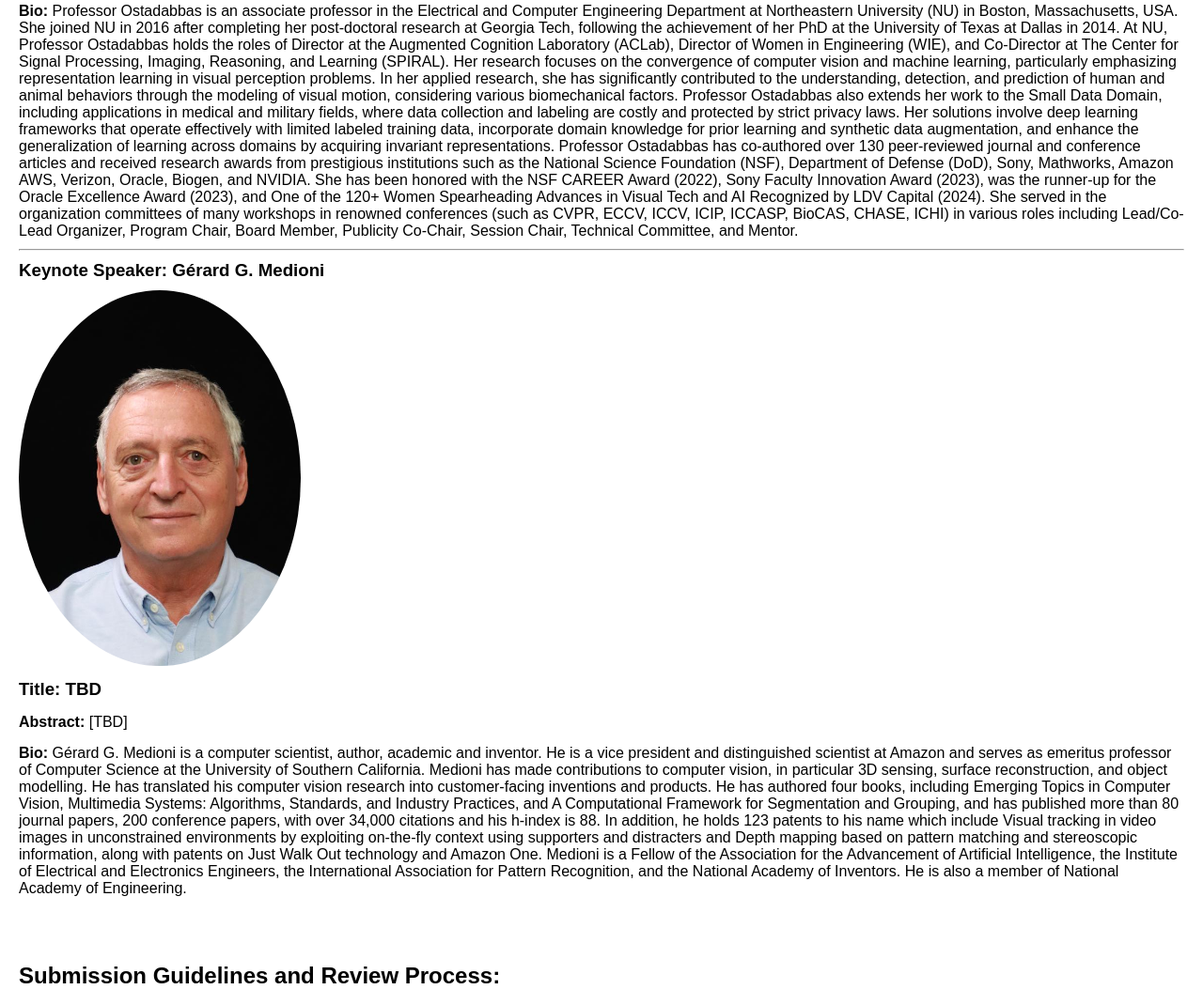
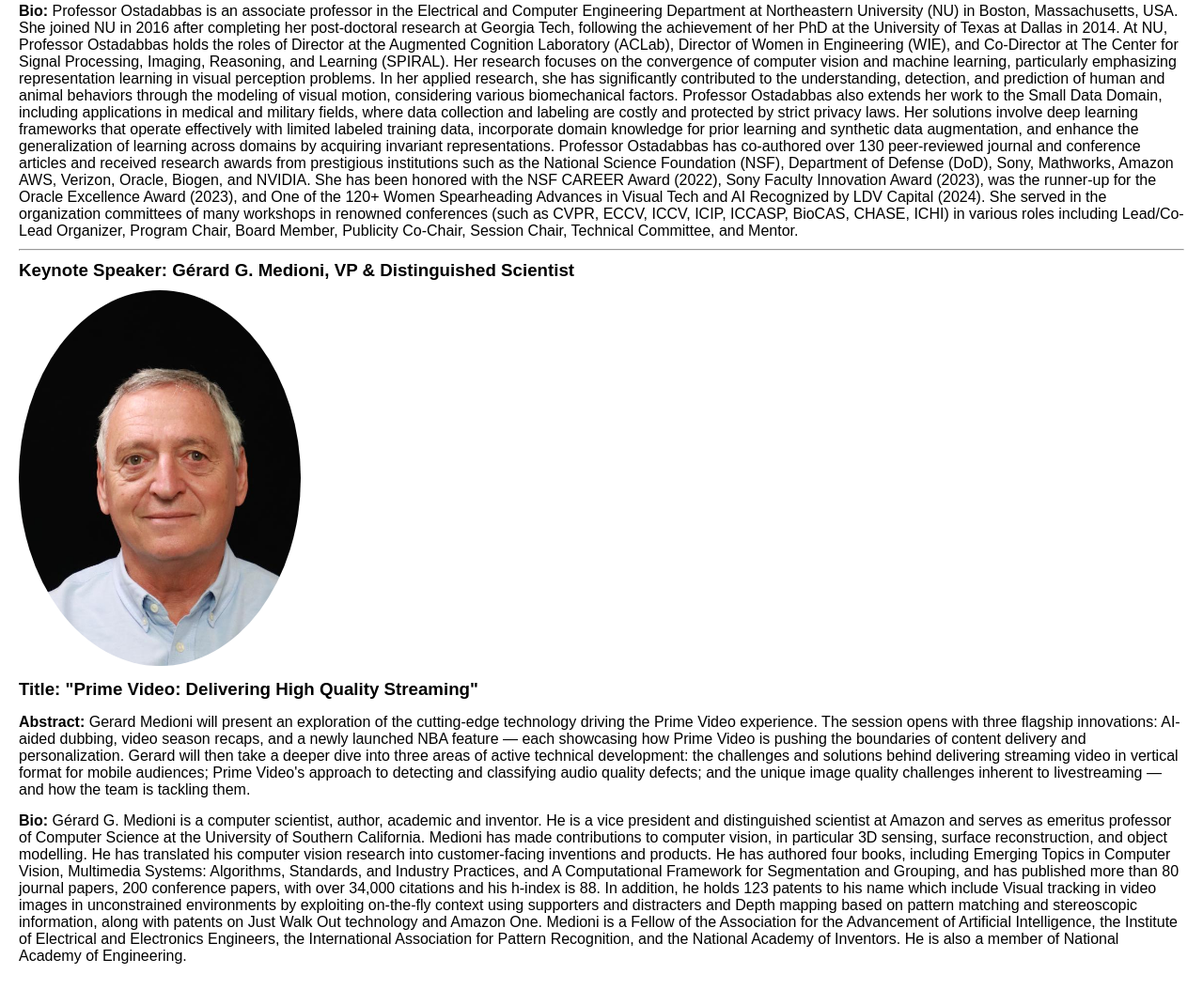
Before and after one commit to wacv2026-image-quality-workshop/wacv2026-image-quality-workshop.github.io, a plain HTML site: page index.html in a window 1280 px wide. Shown: the part 4267-5337 px from the top of the page at 94% size. Drawn offline with Linux system fonts and the light colour scheme.

Commit message:
Add Gerard Medioni keynote title, abstract, and VP & Distinguished Scientist title

```diff
--- a/index.html
+++ b/index.html
@@ -341,17 +341,18 @@ This workshop is particularly timely given the explosive growth of generative AI
 
 
     <div>
-	<h3>Keynote Speaker: Gérard G. Medioni </h3>
+	<h3>Keynote Speaker: Gérard G. Medioni, VP & Distinguished Scientist</h3>
 
 	<!--[> Speaker Photo <]-->
 	<img class="circular--square" src="medioni.png" alt="Keynote Speaker" width="300" height="400">
 
         <!--[> Talk Title <]-->
-	<h3>Title: TBD</h3>
+	<h3>Title: "Prime Video: Delivering High Quality Streaming"</h3>
 
         <!--[> Abstract <]-->
 	<p>
-	    <strong>Abstract:</strong> [TBD]
+	    <strong>Abstract:</strong> Gerard Medioni will present an exploration of the cutting-edge technology driving the Prime Video experience. The session opens with three flagship innovations: AI-aided dubbing, video season recaps, and a newly launched NBA feature — each showcasing how Prime Video is pushing the boundaries of content delivery and personalization.
+	    Gerard will then take a deeper dive into three areas of active technical development: the challenges and solutions behind delivering streaming video in vertical format for mobile audiences; Prime Video's approach to detecting and classifying audio quality defects; and the unique image quality challenges inherent to livestreaming — and how the team is tackling them.
 	</p>
 
 	<!--[> Bio <]-->
```
